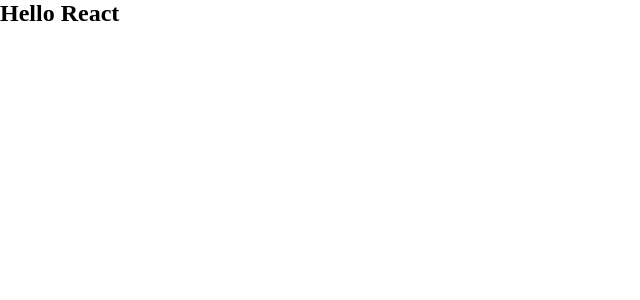
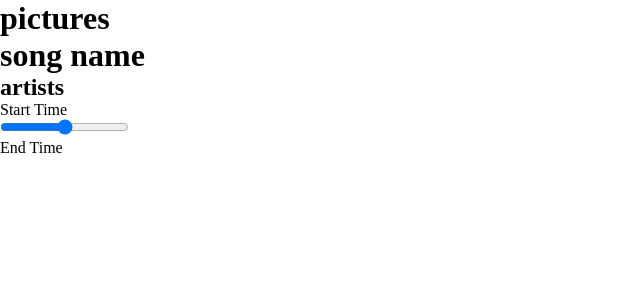
Before and after one commit to Avishek-kr/music-app, a React (Create React App) app: page / in a window 1280 px wide. Shown: the top 300 px of the page, without its empty margins (0-640 px from the left). Built offline with nearby package versions, Linux system fonts and the light colour scheme.

Commit message:
added components

```diff
--- a/src/App.js
+++ b/src/App.js
@@ -1,10 +1,14 @@
 import React from "react";
-import './styles/app.scss'
+import Player from "./components/Player";
+import Songs from "./components/Songs";
+import './styles/app.scss';
+
 
 function App() {
   return (
     <div className="App">
-     <h2>Hello React</h2>
+      <Songs />
+      <Player />
     </div>
   );
 }
--- /dev/null
+++ b/src/components/Player.js
@@ -0,0 +1,15 @@
+import React from 'react'
+
+const Player = () => {
+    return (
+        <div className="player">
+            <div className="time-control">
+                <p>Start Time</p>
+                <input type="range"/>
+                <p>End Time</p>
+            </div>
+        </div>
+    )
+}
+
+export default Player
--- /dev/null
+++ b/src/components/Songs.js
@@ -0,0 +1,13 @@
+import React from 'react'
+
+const Songs = () => {
+    return (
+        <div className="song-container">
+            <h1>pictures</h1>
+            <h1>song name</h1>
+            <h2>artists</h2>
+        </div>
+    )
+}
+
+export default Songs
```
